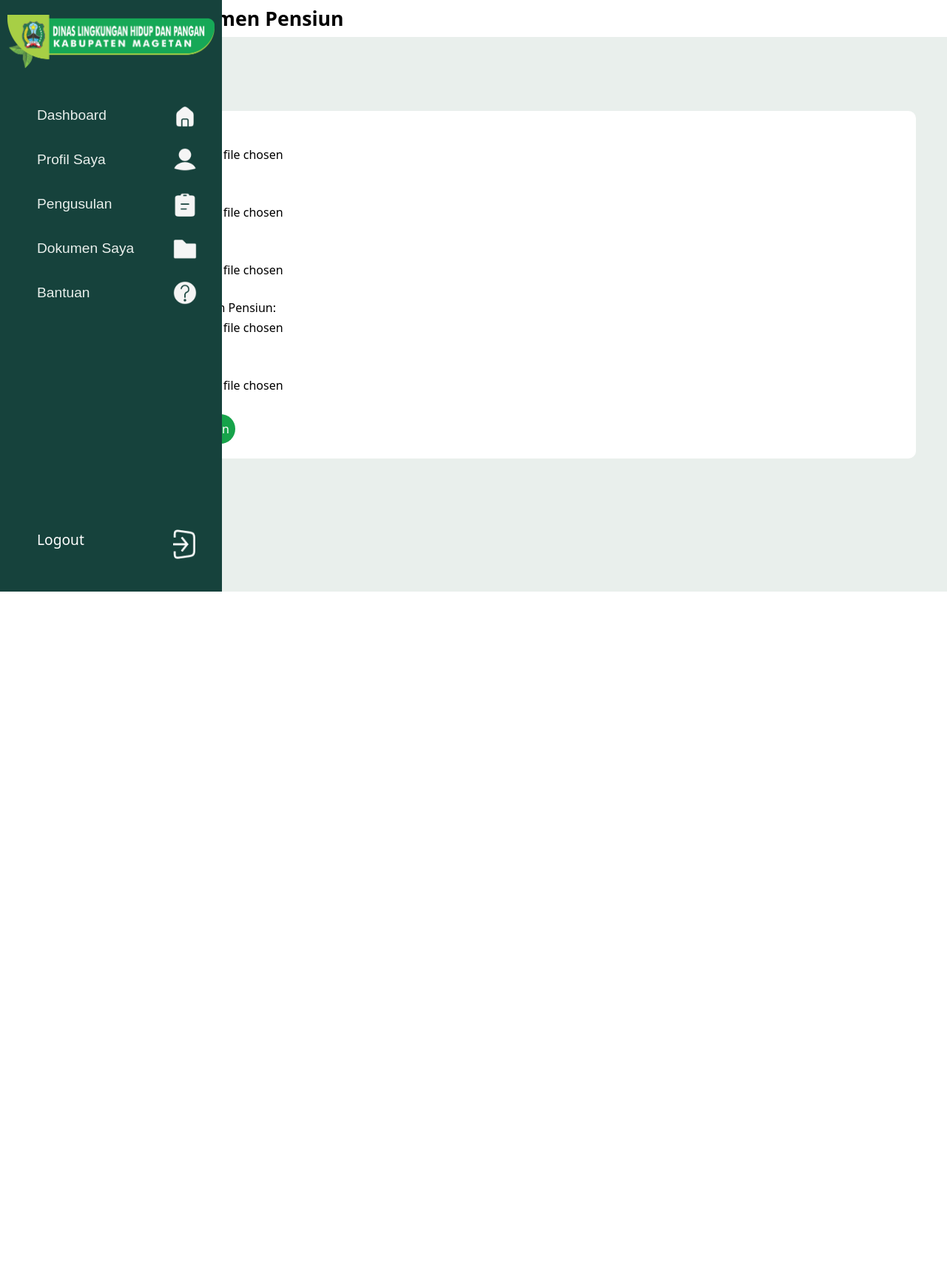
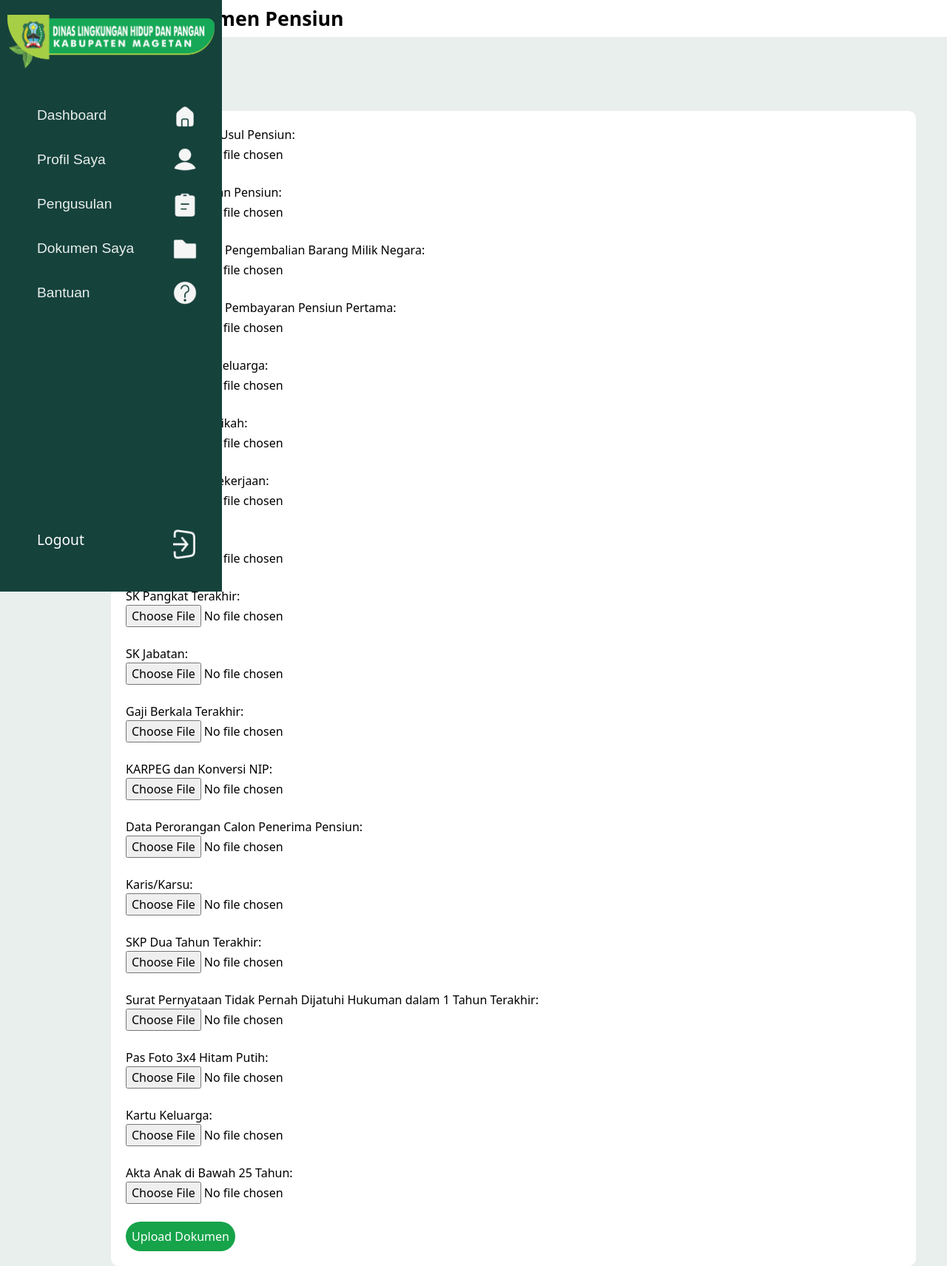
Before and after one commit to 030Affandika/tugasakhir, a PHP site: page /SIMPEGDLHP/frontend/app/pegawai/uploadDokumenPensiun.php in a window 1280 px wide. Shown: the whole page at 74% size. Before the commit the page ends 800 px from the top, so only its background shows below. Run offline with PHP 8.4, Linux system fonts and the light colour scheme; the visitor is signed in with stand-in values (Sample User, id 1).

Commit message:
update lagi

```diff
--- a/backend/fungsi/upload.php
+++ b/backend/fungsi/upload.php
@@ -77,20 +77,62 @@ if ($_SERVER['REQUEST_METHOD'] == 'POST') {
 
     if ($jenis_pemberkasan == 'Pensiun') {
         // Logika khusus untuk pensiun
-        if (isset($_FILES['file_akta_kelahiran'])) {
-            uploadFile($_FILES['file_akta_kelahiran'], $id_pegawai, "Akta_Kelahiran", $jenis_pemberkasan);
+        if (isset($_FILES['file_pengantar_usul_pensiun'])) {
+            uploadFile($_FILES['file_pengantar_usul_pensiun'], $id_pegawai, "Pengantar_Usul_Pensiun", $jenis_pemberkasan);
         }
-        if (isset($_FILES['file_sk'])) {
-            uploadFile($_FILES['file_sk'], $id_pegawai, "SK", $jenis_pemberkasan);
+        if (isset($_FILES['file_permohonan_pensiun'])) {
+            uploadFile($_FILES['file_permohonan_pensiun'], $id_pegawai, "Permohonan_Pensiun", $jenis_pemberkasan);
         }
-        if (isset($_FILES['file_kartu_bpjs'])) {
-            uploadFile($_FILES['file_kartu_bpjs'], $id_pegawai, "Kartu_BPJS", $jenis_pemberkasan);
+        if (isset($_FILES['file_pengembalian_barang'])) {
+            uploadFile($_FILES['file_pengembalian_barang'], $id_pegawai, "Pengembalian_Barang", $jenis_pemberkasan);
         }
-        if (isset($_FILES['file_surat_persetujuan_pensiun'])) {
-            uploadFile($_FILES['file_surat_persetujuan_pensiun'], $id_pegawai, "Surat_Persetujuan_Pensiun", $jenis_pemberkasan);
+        if (isset($_FILES['file_pembayaran_pensiun'])) {
+            uploadFile($_FILES['file_pembayaran_pensiun'], $id_pegawai, "Pembayaran_Pensiun", $jenis_pemberkasan);
         }
-        if (isset($_FILES['file_ijazah_terakhir'])) {
-            uploadFile($_FILES['file_ijazah_terakhir'], $id_pegawai, "Ijazah_Terakhir", $jenis_pemberkasan);
+        if (isset($_FILES['file_susunan_keluarga'])) {
+            uploadFile($_FILES['file_susunan_keluarga'], $id_pegawai, "Susunan_Keluarga", $jenis_pemberkasan);
+        }
+        if (isset($_FILES['file_fotocopy_surat_nikah'])) {
+            uploadFile($_FILES['file_fotocopy_surat_nikah'], $id_pegawai, "Fotocopy_Surat_Nikah", $jenis_pemberkasan);
+        }
+        if (isset($_FILES['file_riwayat_pekerjaan'])) {
+            uploadFile($_FILES['file_riwayat_pekerjaan'], $id_pegawai, "Riwayat_Pekerjaan", $jenis_pemberkasan);
+        }
+        if (isset($_FILES['file_sk_pns_cpns'])) {
+            uploadFile($_FILES['file_sk_pns_cpns'], $id_pegawai, "SK_PNS_CPNS", $jenis_pemberkasan);
+        }
+        if (isset($_FILES['file_sk_pangkat_terakhir'])) {
+            uploadFile($_FILES['file_sk_pangkat_terakhir'], $id_pegawai, "SK_Pangkat_Terakhir", $jenis_pemberkasan);
+        }
+        if (isset($_FILES['file_sk_jabatan'])) {
+            uploadFile($_FILES['file_sk_jabatan'], $id_pegawai, "SK_Jabatan", $jenis_pemberkasan);
+        }
+        if (isset($_FILES['file_gaji_berkala_terakhir'])) {
+            uploadFile($_FILES['file_gaji_berkala_terakhir'], $id_pegawai, "Gaji_Berkala_Terakhir", $jenis_pemberkasan);
+        }
+        if (isset($_FILES['file_karpeg_nip'])) {
+            uploadFile($_FILES['file_karpeg_nip'], $id_pegawai, "KARPEG_Konversi_NIP", $jenis_pemberkasan);
+        }
+        if (isset($_FILES['file_data_penerima_pensiun'])) {
+            uploadFile($_FILES['file_data_penerima_pensiun'], $id_pegawai, "Data_Penerima_Pensiun", $jenis_pemberkasan);
+        }
+        if (isset($_FILES['file_karis_karsu'])) {
+            uploadFile($_FILES['file_karis_karsu'], $id_pegawai, "Karis_Karsu", $jenis_pemberkasan);
+        }
+        if (isset($_FILES['file_skp_terakhir'])) {
+            uploadFile($_FILES['file_skp_terakhir'], $id_pegawai, "SKP_Terakhir", $jenis_pemberkasan);
+        }
+        if (isset($_FILES['file_pernyataan_hukuman'])) {
+            uploadFile($_FILES['file_pernyataan_hukuman'], $id_pegawai, "Pernyataan_Hukuman", $jenis_pemberkasan);
+        }
+        if (isset($_FILES['file_pas_foto'])) {
+            uploadFile($_FILES['file_pas_foto'], $id_pegawai, "Pas_Foto", $jenis_pemberkasan);
+        }
+        if (isset($_FILES['file_kartu_keluarga'])) {
+            uploadFile($_FILES['file_kartu_keluarga'], $id_pegawai, "Kartu_Keluarga", $jenis_pemberkasan);
+        }
+        if (isset($_FILES['file_akta_anak'])) {
+            uploadFile($_FILES['file_akta_anak'], $id_pegawai, "Akta_Anak", $jenis_pemberkasan);
         }
     } elseif ($jenis_pemberkasan == 'KenaikanPangkat') {
         // Logika khusus untuk kenaikan pangkat
@@ -111,17 +153,11 @@ if ($_SERVER['REQUEST_METHOD'] == 'POST') {
         }
     } elseif ($jenis_pemberkasan == 'Cuti') {
         // Logika khusus untuk cuti
-        if (isset($_FILES['file_akta_kelahiran'])) {
-            uploadFile($_FILES['file_akta_kelahiran'], $id_pegawai, "Akta_Kelahiran", $jenis_pemberkasan);
+        if (isset($_FILES['file_pengajuan_cuti'])) {
+            uploadFile($_FILES['file_pengajuan_cuti'], $id_pegawai, "Form_Pengajuan_Cuti", $jenis_pemberkasan);
         }
-        if (isset($_FILES['file_sk'])) {
-            uploadFile($_FILES['file_sk'], $id_pegawai, "SK", $jenis_pemberkasan);
-        }
-        if (isset($_FILES['surat_pernyataan'])) {
-            uploadFile($_FILES['surat_pernyataan'], $id_pegawai, "Surat_Pernyataan", $jenis_pemberkasan);
-        }
-        if (isset($_FILES['tanda_bukti'])) {
-            uploadFile($_FILES['tanda_bukti'], $id_pegawai, "Tanda_Bukti", $jenis_pemberkasan);
+        if (isset($_FILES['file_dokumen_pendukung'])) {
+            uploadFile($_FILES['file_dokumen_pendukung'], $id_pegawai, "Dokumen_Pendukung", $jenis_pemberkasan);
         }
     }
 }
--- a/frontend/app/pegawai/uploadDokumenPensiun.php
+++ b/frontend/app/pegawai/uploadDokumenPensiun.php
@@ -19,25 +19,82 @@ require '../../../backend/fungsi/upload.php';
         <input type="hidden" name="id_pegawai" value="<?php echo $id_pegawai; ?>">
         <input type="hidden" name="jenis_pemberkasan" value="Pensiun">
 
-        <!-- Upload Akta Kelahiran -->
-        <label for="file_akta_kelahiran">Akta Kelahiran:</label><br>
-        <input type="file" name="file_akta_kelahiran" required><br><br>
+       <!-- Upload Surat Pengantar Usul Pensiun -->
+<label for="file_pengantar_usul_pensiun">Surat Pengantar Usul Pensiun:</label><br>
+<input type="file" name="file_pengantar_usul_pensiun" required><br><br>
 
-        <!-- Upload SK -->
-        <label for="file_sk">SK:</label><br>
-        <input type="file" name="file_sk" required><br><br>
+<!-- Upload Surat Permohonan Pensiun -->
+<label for="file_permohonan_pensiun">Surat Permohonan Pensiun:</label><br>
+<input type="file" name="file_permohonan_pensiun" required><br><br>
 
-        <!-- Upload Kartu Keluarga -->
-        <label for="file_kartu_keluarga">Kartu BPJS:</label><br>
-        <input type="file" name="file_kartu_bpjs" required><br><br>
+<!-- Upload Surat Pernyataan Pengembalian Barang Milik Negara -->
+<label for="file_pengembalian_barang">Surat Pernyataan Pengembalian Barang Milik Negara:</label><br>
+<input type="file" name="file_pengembalian_barang" required><br><br>
 
-        <!-- Upload Surat Nikah -->
-        <label for="file_surat_nikah">Surat Persetujuan Pensiun:</label><br>
-        <input type="file" name="file_surat_persetujuan_pensiun" required><br><br>
+<!-- Upload Surat Pernyataan Pembayaran Pensiun Pertama -->
+<label for="file_pembayaran_pensiun">Surat Pernyataan Pembayaran Pensiun Pertama:</label><br>
+<input type="file" name="file_pembayaran_pensiun" required><br><br>
 
-        <!-- Upload Ijazah Terakhir -->
-        <label for="file_ijazah_terakhir">Ijazah Terakhir:</label><br>
-        <input type="file" name="file_ijazah_terakhir" required><br><br>
+<!-- Upload Daftar Susunan Keluarga -->
+<label for="file_susunan_keluarga">Daftar Susunan Keluarga:</label><br>
+<input type="file" name="file_susunan_keluarga" required><br><br>
+
+<!-- Upload Fotocopy Surat Nikah -->
+<label for="file_fotocopy_surat_nikah">Fotocopy Surat Nikah:</label><br>
+<input type="file" name="file_fotocopy_surat_nikah" required><br><br>
+
+<!-- Upload Daftar Riwayat Pekerjaan -->
+<label for="file_riwayat_pekerjaan">Daftar Riwayat Pekerjaan:</label><br>
+<input type="file" name="file_riwayat_pekerjaan" required><br><br>
+
+<!-- Upload SK PNS/CPNS -->
+<label for="file_sk_pns_cpns">SK PNS/CPNS:</label><br>
+<input type="file" name="file_sk_pns_cpns" required><br><br>
+
+<!-- Upload SK Pangkat Terakhir -->
+<label for="file_sk_pangkat_terakhir">SK Pangkat Terakhir:</label><br>
+<input type="file" name="file_sk_pangkat_terakhir" required><br><br>
+
+<!-- Upload SK Jabatan -->
+<label for="file_sk_jabatan">SK Jabatan:</label><br>
+<input type="file" name="file_sk_jabatan" required><br><br>
+
+<!-- Upload Gaji Berkala Terakhir -->
+<label for="file_gaji_berkala_terakhir">Gaji Berkala Terakhir:</label><br>
+<input type="file" name="file_gaji_berkala_terakhir" required><br><br>
+
+<!-- Upload KARPEG dan Konversi NIP -->
+<label for="file_karpeg_nip">KARPEG dan Konversi NIP:</label><br>
+<input type="file" name="file_karpeg_nip" required><br><br>
+
+<!-- Upload Data Perorangan Calon Penerima Pensiun -->
+<label for="file_data_penerima_pensiun">Data Perorangan Calon Penerima Pensiun:</label><br>
+<input type="file" name="file_data_penerima_pensiun" required><br><br>
+
+<!-- Upload Karis/Karsu -->
+<label for="file_karis_karsu">Karis/Karsu:</label><br>
+<input type="file" name="file_karis_karsu" required><br><br>
+
+<!-- Upload SKP Dua Tahun Terakhir -->
+<label for="file_skp_terakhir">SKP Dua Tahun Terakhir:</label><br>
+<input type="file" name="file_skp_terakhir" required><br><br>
+
+<!-- Upload Surat Pernyataan Tidak Pernah Dijatuhi Hukuman -->
+<label for="file_pernyataan_hukuman">Surat Pernyataan Tidak Pernah Dijatuhi Hukuman dalam 1 Tahun Terakhir:</label><br>
+<input type="file" name="file_pernyataan_hukuman" required><br><br>
+
+<!-- Upload Pas Foto 3x4 Hitam Putih -->
+<label for="file_pas_foto">Pas Foto 3x4 Hitam Putih:</label><br>
+<input type="file" name="file_pas_foto" required><br><br>
+
+<!-- Upload Kartu Keluarga -->
+<label for="file_kartu_keluarga">Kartu Keluarga:</label><br>
+<input type="file" name="file_kartu_keluarga" required><br><br>
+
+<!-- Upload Akta Anak di Bawah 25 Tahun -->
+<label for="file_akta_anak">Akta Anak di Bawah 25 Tahun:</label><br>
+<input type="file" name="file_akta_anak" required><br><br>
+
 
         <button class="bg-green-600 rounded-[20px] text-white p-2" type="submit">Upload Dokumen</button>
     </form>
```
Also changed, not shown: frontend/app/pegawai/uploadDokumenCuti.php (+11 -13 lines).
